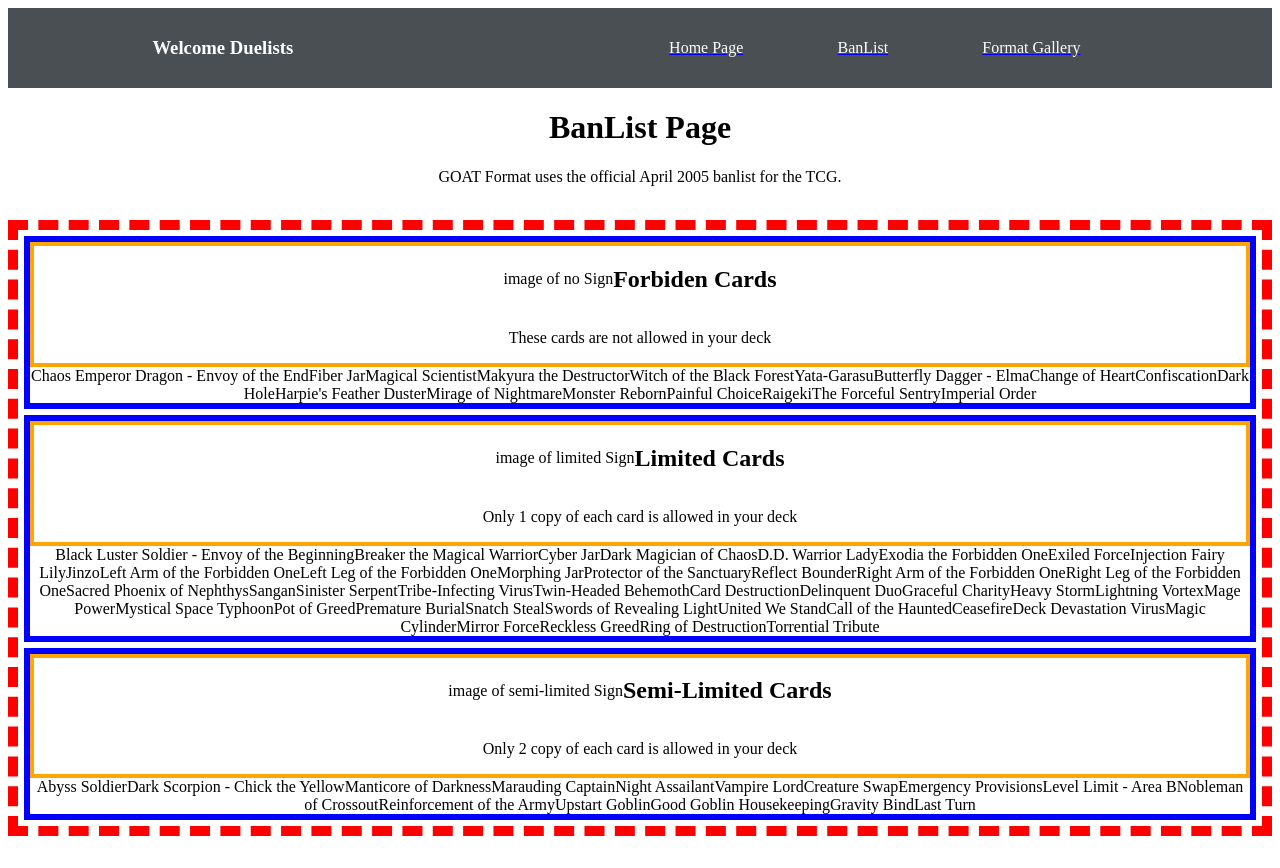
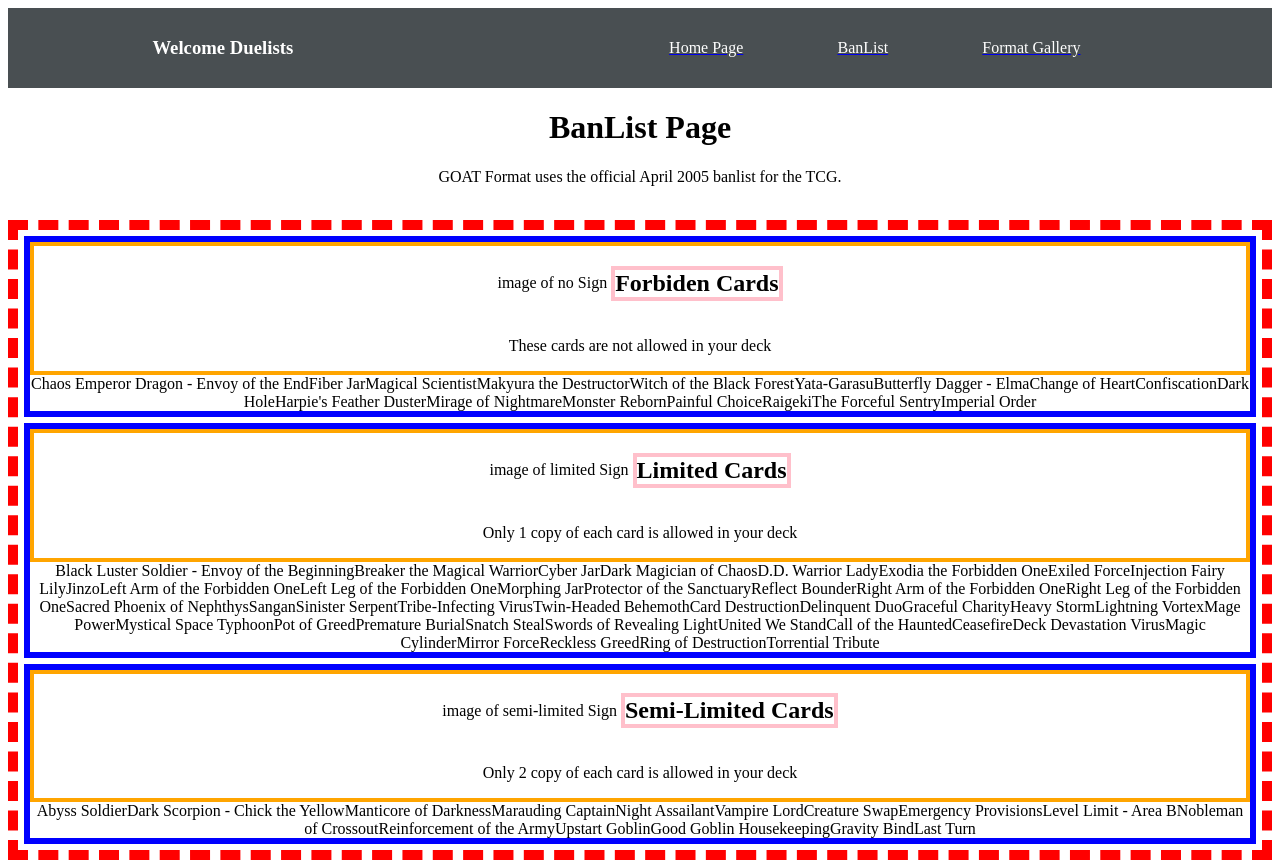
Before and after one commit to Jasonrosasramirez/WelcomeDuelists, a React (Create React App) app: page /BanListPage in a window 1280 px wide. Before the commit the page ends 844 px from the top, so only its background shows below. Built offline with nearby package versions, Linux system fonts and the light colour scheme.

Commit message:
some additional tweaks on the banlist

```diff
--- a/src/pages/BanListPage.css
+++ b/src/pages/BanListPage.css
@@ -18,3 +18,8 @@
     justify-content: center;
     align-items: center;
 }
+
+h2{
+    border: 4px pink solid;
+    margin-left: 4px;
+}
--- a/src/pages/BanListPage.js
+++ b/src/pages/BanListPage.js
@@ -3,7 +3,9 @@
 // importing CSS
 import './BanListPage.css';
 
+//import DB Files
 import BanListNames_Array from '../DBGenerationFiles/BanList';
+
 
 function TierListPage () {
     return (
@@ -27,6 +29,7 @@
                     {BanListNames_Array[0]}
                 </div>
 
+
         {/*Limited*/}
                 <div className='banListCategory'>
                     <div className='banListCategory_Header'>
@@ -40,6 +43,7 @@
 
                     {BanListNames_Array[1]}
                 </div>
+
 
         {/*Semi-Limited*/}
                 <div className='banListCategory'>
```
